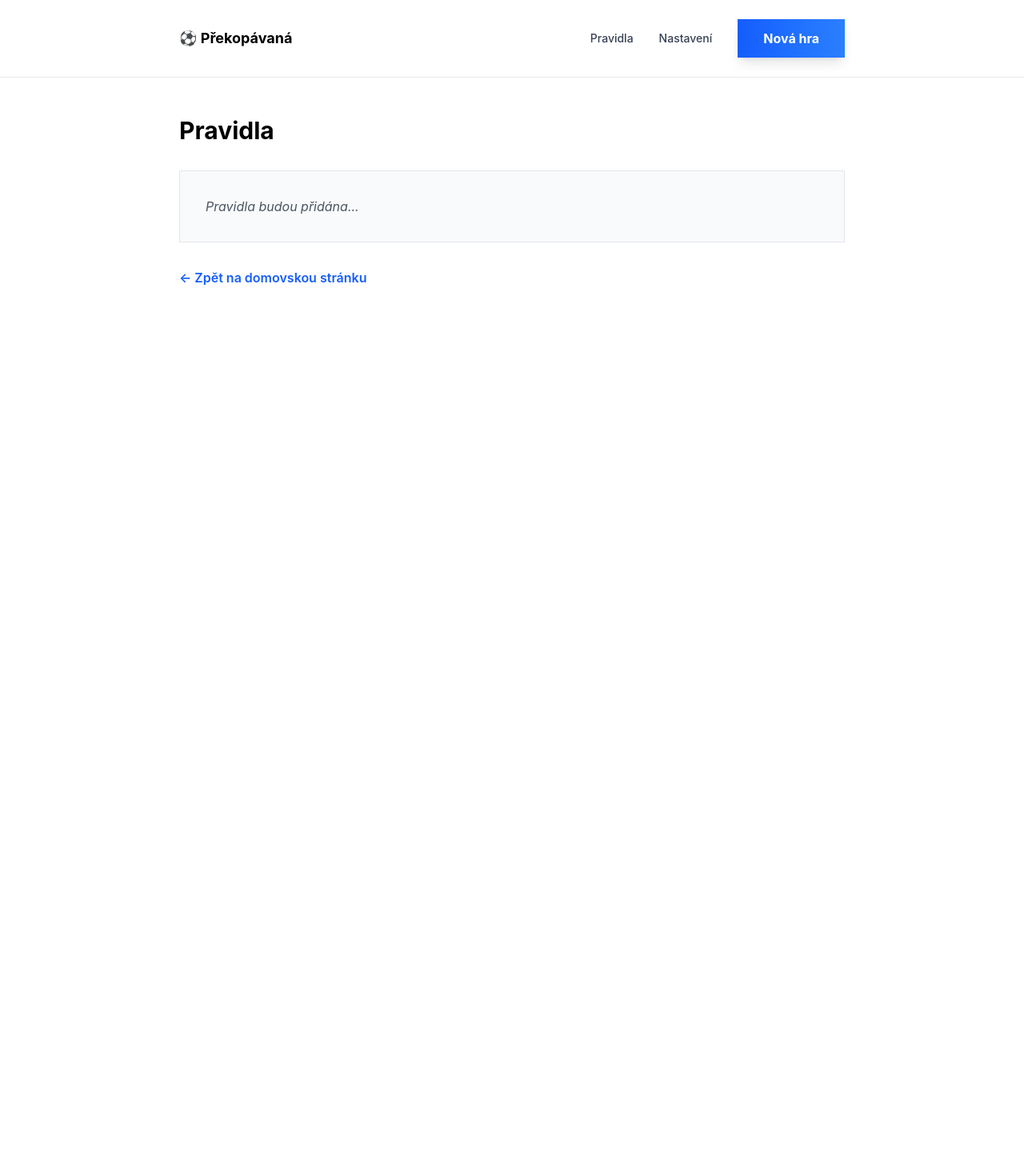
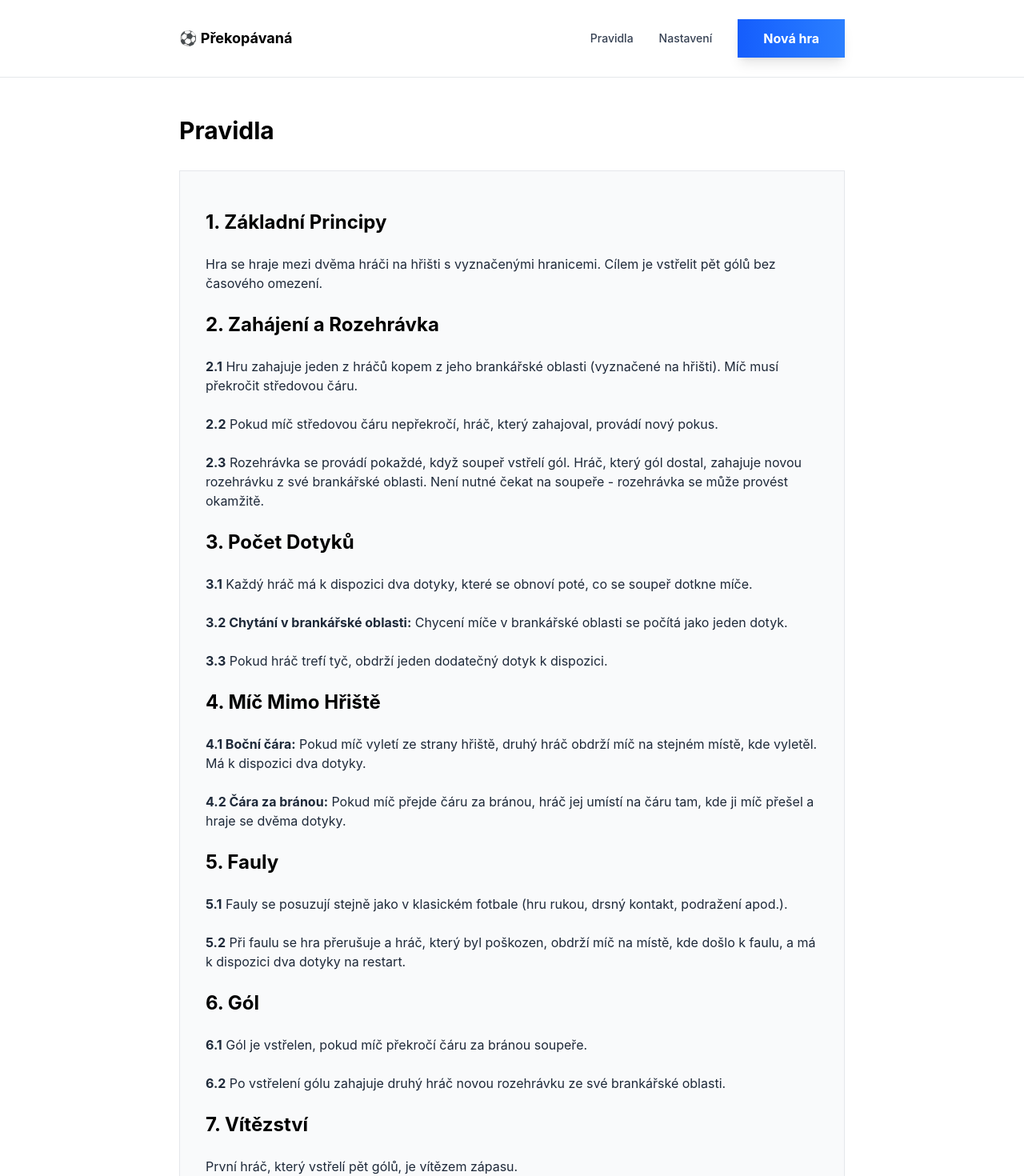
Before and after one commit to Pavlyuchenko/1V1-Tracker, a Next.js app: page /rules in a window 1280 px wide. Shown: the top 1470 px of the page at 80% size. Before the commit the page ends 800 px from the top, so only its background shows below. Built offline with nearby package versions, Linux system fonts and the light colour scheme.

Commit message:
rules rules rules

```diff
--- a/app/rules/page.tsx
+++ b/app/rules/page.tsx
@@ -1,7 +1,7 @@
-'use client'
+"use client";
 
-import Link from 'next/link'
-import Navigation from '@/app/components/Navigation'
+import Link from "next/link";
+import Navigation from "@/app/components/Navigation";
 
 export default function Pravidla() {
   return (
@@ -12,14 +12,96 @@ export default function Pravidla() {
       <div className="max-w-4xl mx-auto px-4 sm:px-6 lg:px-8 py-12">
         <h1 className="text-3xl font-bold text-black mb-8">Pravidla</h1>
 
-        <div className="bg-gray-50 border border-gray-200 p-8 space-y-6">
-          <p className="text-gray-600 italic">Pravidla budou přidána...</p>
+        <div className="bg-gray-50 border border-gray-200 p-8 space-y-6 text-gray-800">
+          <h2 className="text-2xl font-bold text-black mt-4">
+            1. Základní Principy
+          </h2>
+          <p>
+            Hra se hraje mezi dvěma hráči na hřišti s vyznačenými hranicemi.
+            Cílem je vstřelit pět gólů bez časového omezení.
+          </p>
+
+          <h2 className="text-2xl font-bold text-black mt-4">
+            2. Zahájení a Rozehrávka
+          </h2>
+          <p>
+            <strong>2.1</strong> Hru zahajuje jeden z hráčů kopem z jeho
+            brankářské oblasti (vyznačené na hřišti). Míč musí překročit
+            středovou čáru.
+          </p>
+          <p>
+            <strong>2.2</strong> Pokud míč středovou čáru nepřekročí, hráč,
+            který zahajoval, provádí nový pokus.
+          </p>
+          <p>
+            <strong>2.3</strong> Rozehrávka se provádí pokaždé, když soupeř
+            vstřelí gól. Hráč, který gól dostal, zahajuje novou rozehrávku z své
+            brankářské oblasti. Není nutné čekat na soupeře - rozehrávka se může
+            provést okamžitě.
+          </p>
+
+          <h2 className="text-2xl font-bold text-black mt-4">
+            3. Počet Dotyků
+          </h2>
+          <p>
+            <strong>3.1</strong> Každý hráč má k dispozici dva dotyky, které se
+            obnoví poté, co se soupeř dotkne míče.
+          </p>
+          <p>
+            <strong>3.2 Chytání v brankářské oblasti:</strong> Chycení míče v
+            brankářské oblasti se počítá jako jeden dotyk.
+          </p>
+          <p>
+            <strong>3.3</strong> Pokud hráč trefí tyč, obdrží jeden dodatečný
+            dotyk k dispozici.
+          </p>
+
+          <h2 className="text-2xl font-bold text-black mt-4">
+            4. Míč Mimo Hřiště
+          </h2>
+          <p>
+            <strong>4.1 Boční čára:</strong> Pokud míč vyletí ze strany hřiště,
+            druhý hráč obdrží míč na stejném místě, kde vyletěl. Má k dispozici
+            dva dotyky.
+          </p>
+          <p>
+            <strong>4.2 Čára za bránou:</strong> Pokud míč přejde čáru za
+            bránou, hráč jej umístí na čáru tam, kde ji míč přešel a hraje se
+            dvěma dotyky.
+          </p>
+
+          <h2 className="text-2xl font-bold text-black mt-4">5. Fauly</h2>
+          <p>
+            <strong>5.1</strong> Fauly se posuzují stejně jako v klasickém
+            fotbale (hru rukou, drsný kontakt, podražení apod.).
+          </p>
+          <p>
+            <strong>5.2</strong> Při faulu se hra přerušuje a hráč, který byl
+            poškozen, obdrží míč na místě, kde došlo k faulu, a má k dispozici
+            dva dotyky na restart.
+          </p>
+
+          <h2 className="text-2xl font-bold text-black mt-4">6. Gól</h2>
+          <p>
+            <strong>6.1</strong> Gól je vstřelen, pokud míč překročí čáru za
+            bránou soupeře.
+          </p>
+          <p>
+            <strong>6.2</strong> Po vstřelení gólu zahajuje druhý hráč novou
+            rozehrávku ze své brankářské oblasti.
+          </p>
+
+          <h2 className="text-2xl font-bold text-black mt-4">7. Vítězství</h2>
+          <p>První hráč, který vstřelí pět gólů, je vítězem zápasu.</p>
         </div>
 
-        <Link href="/" className="inline-block mt-8 text-blue-600 hover:text-blue-700 font-semibold">
+        <Link
+          href="/"
+          className="inline-block mt-8 text-blue-600 hover:text-blue-700 font-semibold"
+        >
           ← Zpět na domovskou stránku
         </Link>
       </div>
     </div>
-  )
+  );
 }
```
